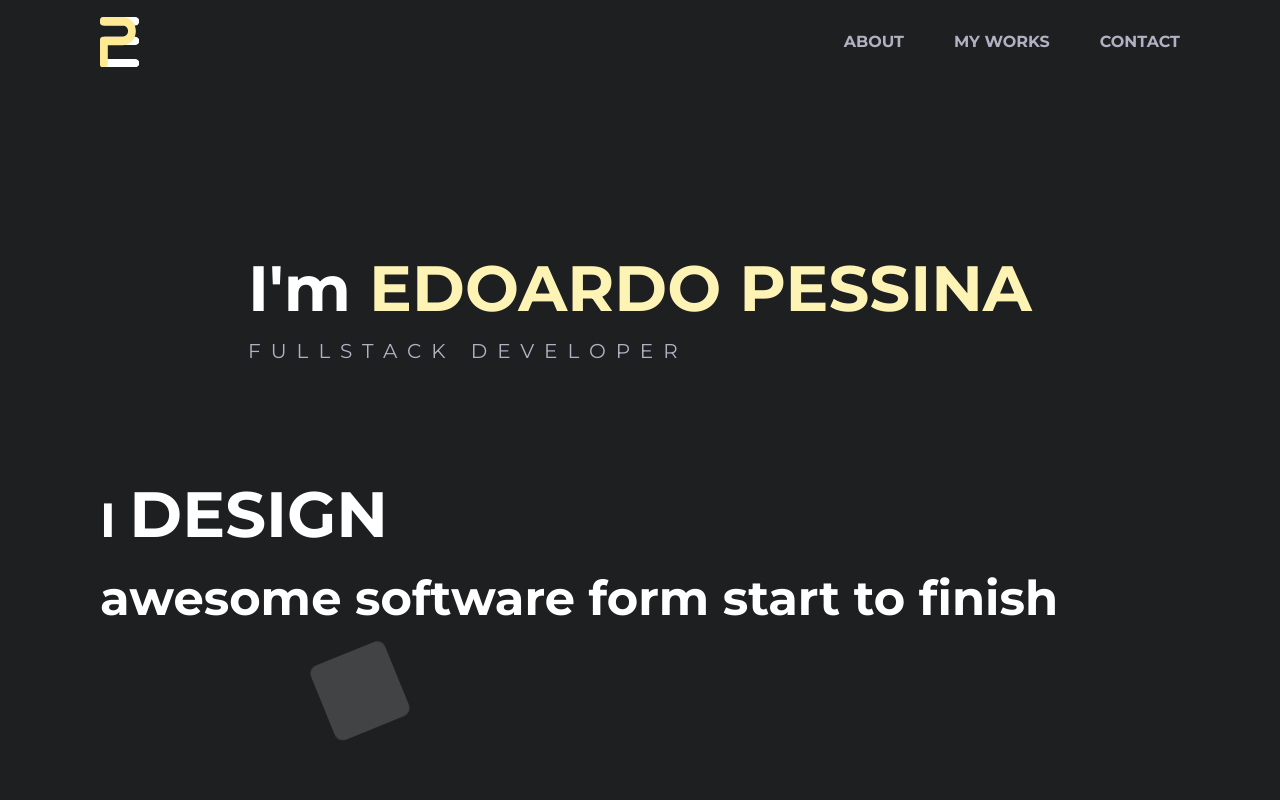
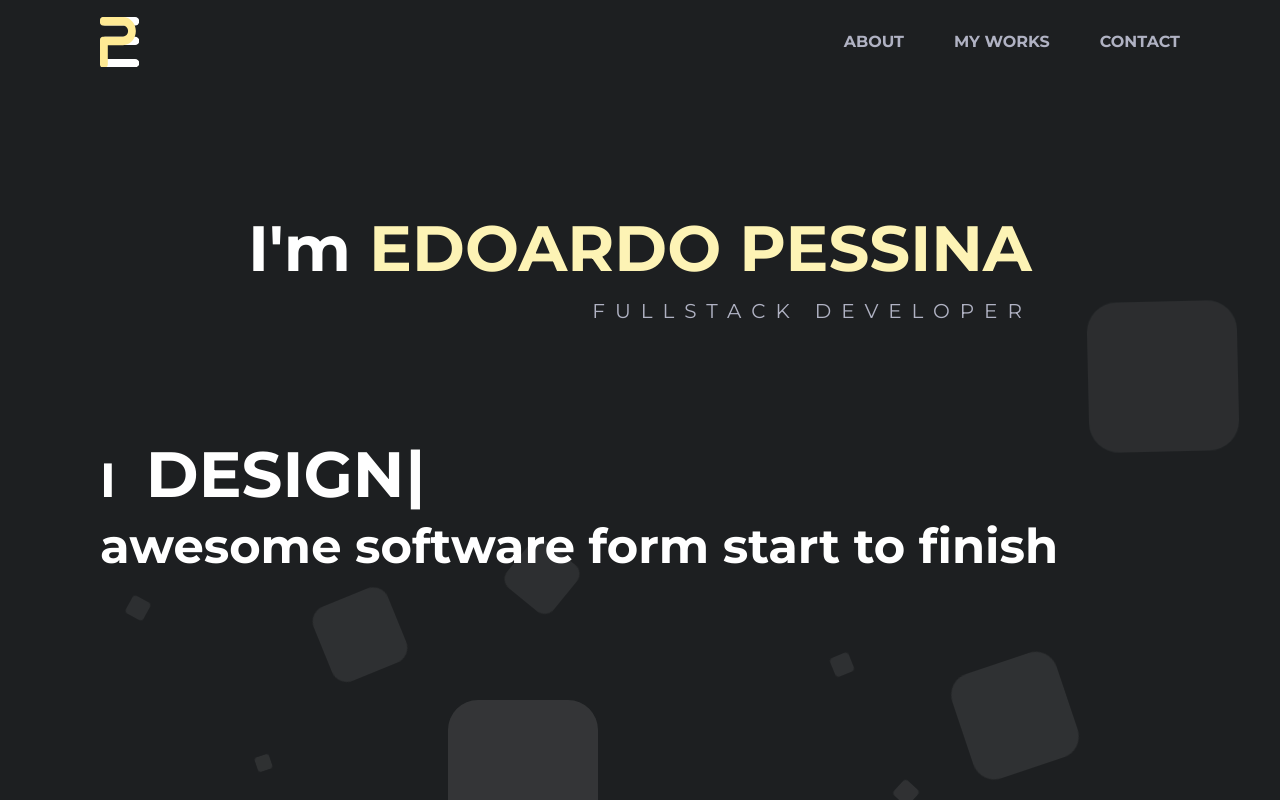
Before and after one commit to epessina/portfolio, a React (Create React App) app: page / in a window 1280 px wide. Built offline with nearby package versions, Linux system fonts and the light colour scheme.

Commit message:
Typing carousel

```diff
--- a/package.json
+++ b/package.json
@@ -11,7 +11,8 @@
   "dependencies": {
     "react": "^17.0.1",
     "react-dom": "^17.0.1",
-    "react-scripts": "4.0.3"
+    "react-scripts": "4.0.3",
+    "typewriter-effect": "^2.17.0"
   },
   "devDependencies": {
     "eslint-config-react-app": "^6.0.0",
--- a/src/App.js
+++ b/src/App.js
@@ -1,8 +1,8 @@
 import React from 'react'
 
 import styles from './App.module.scss'
-import Navbar from './components/Navbar/Navbar'
-import Landing from './pages/Landing/Landing'
+import Navbar from './components/Navbar'
+import Landing from './pages/Landing'
 
 export default function App () {
   return (
--- a/src/components/Hero/Hero.module.scss
+++ b/src/components/Hero/Hero.module.scss
@@ -3,7 +3,7 @@
 .container {
   width: 100%;
   position: absolute;
-  top: 30%;
+  top: 25%;
   left: 0;
   color: white;
 }
@@ -14,6 +14,9 @@
   margin-bottom: 100px;
 
   .presentation {
+    display: flex;
+    flex-direction: column;
+    align-items: flex-end;
     padding: 0 $content-padding;
 
     .text_primary {
@@ -41,8 +44,18 @@
   font-size: 48px;
   padding: 0 $content-padding;
 
-  .varying_text {
-    font-size: 64px;
-    text-transform: uppercase;
+  .typewriter_container {
+    display: flex;
+    align-items: baseline;
+
+    div {
+      font-size: 64px;
+      text-transform: uppercase;
+      margin-left: 30px;
+    }
+  }
+
+  .typewriter_sub_text {
+    line-height: 1;
   }
 }
--- a/src/components/Hero/Hero.jsx
+++ b/src/components/Hero/index.jsx
@@ -1,6 +1,13 @@
 import React from 'react'
+import Typewriter from 'typewriter-effect'
 
 import styles from './Hero.module.scss'
+
+const typeWriterOptions = {
+  strings: ['think', 'design', 'build', 'test', 'deploy'],
+  autoStart: true,
+  loop: true
+}
 
 export default function Hero () {
   return (
@@ -16,15 +23,15 @@ export default function Hero () {
         </div>
       </div>
 
-      <div className={styles.tagline_container}>
-        <div className={styles.tagline}>
-          <div>
+       <div className={styles.tagline_container}>
+          <div className={styles.typewriter_container}>
             <span>{'I '}</span>
-            <span className={styles.varying_text}>{'design'}</span>
+            <Typewriter options={typeWriterOptions}/>
           </div>
-          <div>{'awesome software form start to finish'}</div>
-        </div>
-      </div>
+          <div className={styles.typewriter_sub_text}>
+            {'awesome software form start to finish'}
+          </div>
+       </div>
 
     </div>
   )
--- a/src/pages/Landing/Landing.module.scss
+++ b/src/pages/Landing/Landing.module.scss
@@ -29,15 +29,84 @@
       list-style: none;
       width: 20px;
       height: 20px;
-      background: rgba(255, 255, 255, 0.2);
+      background: rgba(255, 255, 255, 0.1);
       animation: animate 25s linear infinite;
-      bottom: -150px;
+      bottom: -50px;
+      border-radius: 20%;
 
-      &:nth-child(1) {
+      &:nth-child(1){
         left: 25%;
         width: 80px;
         height: 80px;
         animation-delay: 0s;
+      }
+
+      &:nth-child(2){
+        left: 10%;
+        width: 20px;
+        height: 20px;
+        animation-delay: 2s;
+        animation-duration: 12s;
+      }
+
+      &:nth-child(3){
+        left: 70%;
+        width: 20px;
+        height: 20px;
+        animation-delay: 4s;
+      }
+
+      &:nth-child(4){
+        left: 40%;
+        width: 60px;
+        height: 60px;
+        animation-delay: 0s;
+        animation-duration: 18s;
+      }
+
+      &:nth-child(5){
+        left: 65%;
+        width: 20px;
+        height: 20px;
+        animation-delay: 0s;
+      }
+
+      &:nth-child(6){
+        left: 75%;
+        width: 110px;
+        height: 110px;
+        animation-delay: 3s;
+      }
+
+      &:nth-child(7){
+        left: 35%;
+        width: 150px;
+        height: 150px;
+        animation-delay: 7s;
+      }
+
+      &:nth-child(8){
+        left: 50%;
+        width: 25px;
+        height: 25px;
+        animation-delay: 15s;
+        animation-duration: 45s;
+      }
+
+      &:nth-child(9){
+        left: 20%;
+        width: 15px;
+        height: 15px;
+        animation-delay: 2s;
+        animation-duration: 35s;
+      }
+
+      &:nth-child(10){
+        left: 85%;
+        width: 150px;
+        height: 150px;
+        animation-delay: 0s;
+        animation-duration: 11s;
       }
     }
   }
@@ -46,13 +115,11 @@
 @keyframes animate {
   0%{
     transform: translateY(0) rotate(0deg);
-    opacity: 1;
-    border-radius: 0;
+    opacity: 0.8;
   }
 
   100%{
-    transform: translateY(-1000px) rotate(720deg);
-    opacity: 0;
-    border-radius: 50%;
+    transform: translateY(-100vh) rotate(720deg);
+    opacity: 0.4;
   }
 }
--- a/src/pages/Landing/Landing.jsx
+++ b/src/pages/Landing/index.jsx
@@ -1,7 +1,7 @@
 import React from 'react'
 
 import styles from './Landing.module.scss'
-import Hero from '../../components/Hero/Hero'
+import Hero from '../../components/Hero'
 
 export default function Landing () {
   return (
@@ -9,6 +9,15 @@ export default function Landing () {
       <div className={styles.bg_container}>
         <ul className={styles.bg_shapes}>
           <li />
+          <li />
+          <li />
+          <li />
+          <li />
+          <li />
+          <li />
+          <li />
+          <li />
+          <li />
         </ul>
       </div>
       <Hero />
```
Also changed, not shown: src/components/Navbar/index.jsx (renamed from src/components/Navbar/Navbar.jsx), 1 other file (tests, documents, lock files or other folders).
